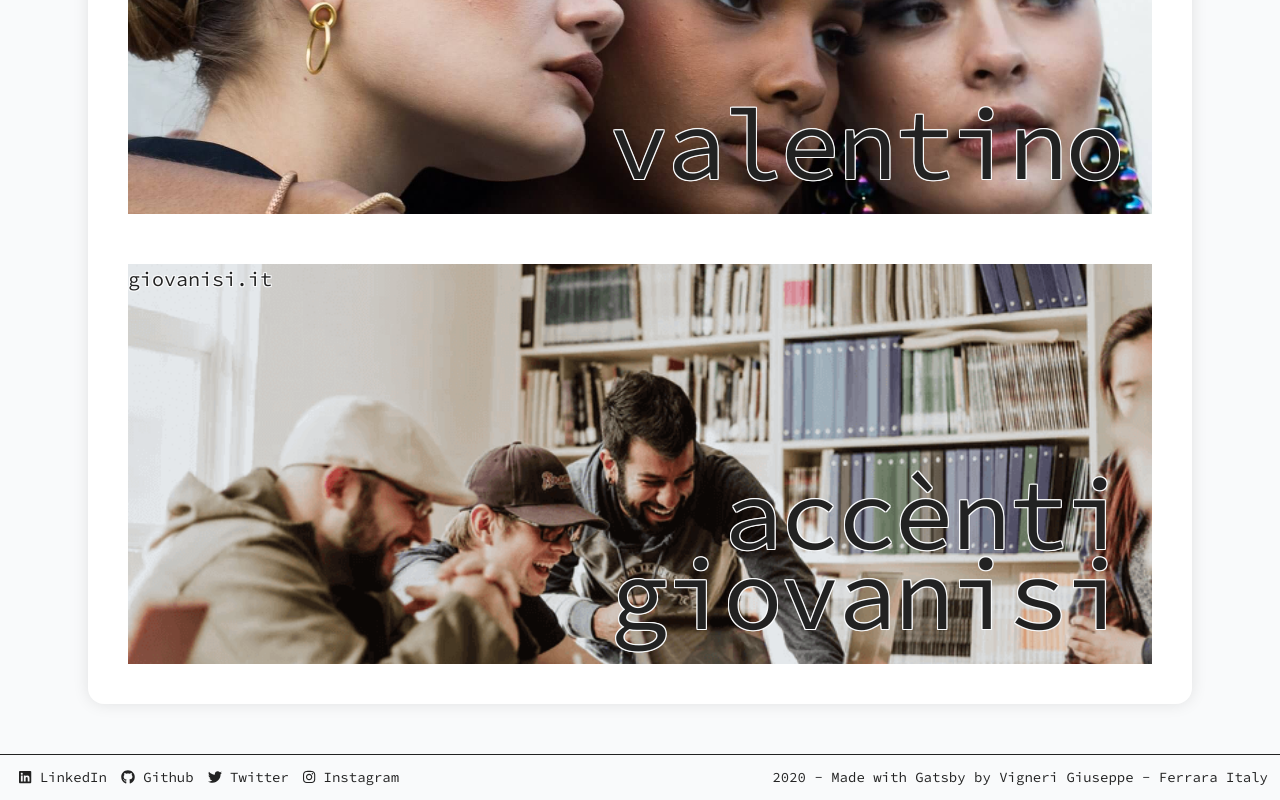
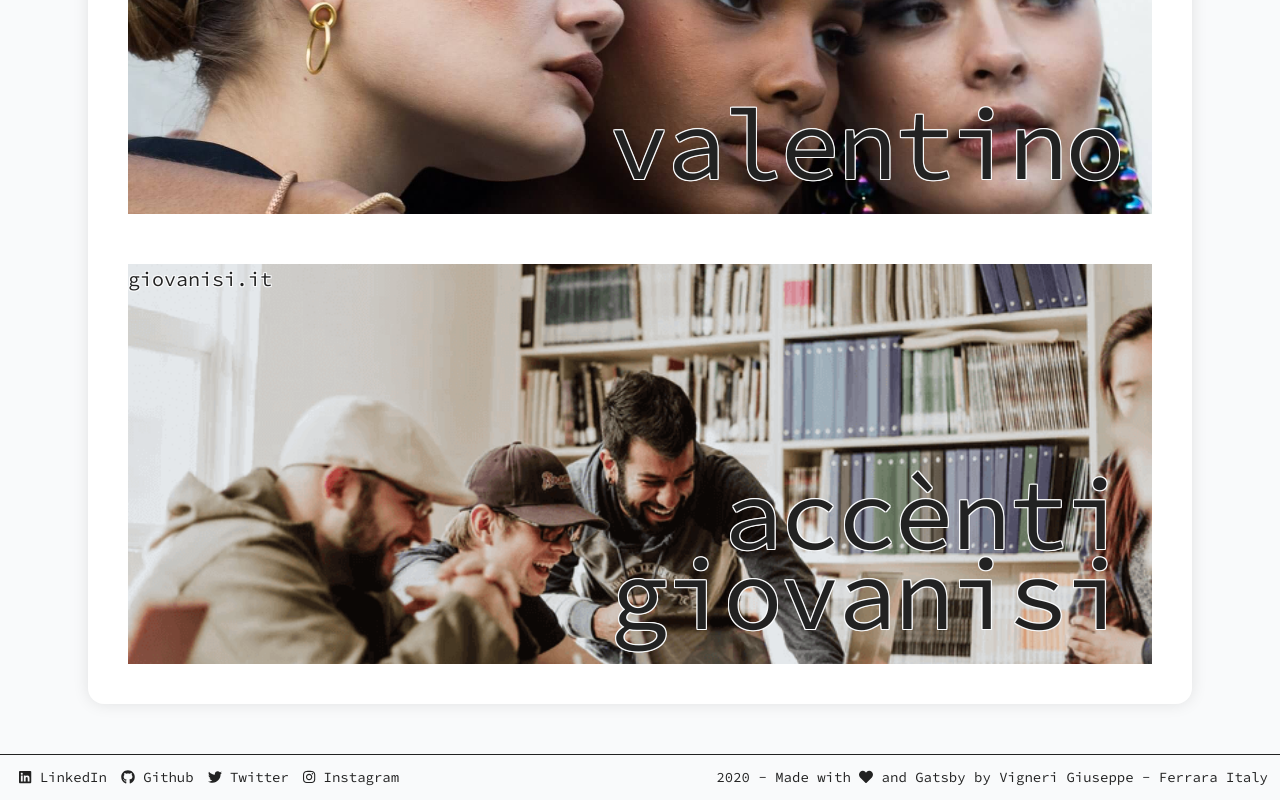
Before and after one commit to Geppe1990/vigneri.me-3.0, a Gatsby site: page / in a window 1280 px wide. Shown: the part 2242-3042 px from the top of the page. Built offline with nearby package versions, Linux system fonts and the light colour scheme; Gatsby itself is replaced by a stand-in of ours; some packages are replaced by stand-ins of ours.

Commit message:
Update footer.js

```diff
--- a/src/components/footer.js
+++ b/src/components/footer.js
@@ -1,6 +1,7 @@
 import React from "react"
 import { FontAwesomeIcon } from '@fortawesome/react-fontawesome'
 import { faLinkedin, faGithub, faTwitter, faInstagram} from '@fortawesome/free-brands-svg-icons'
+import { faHeart } from '@fortawesome/free-solid-svg-icons'
 import styled from 'styled-components';
 import colors from "./styles/globalStyles";
 
@@ -68,7 +69,7 @@ export default () => {
                 </li>
             </ul>
             <small>
-                {new Date().getFullYear()} - Made with Gatsby by Vigneri Giuseppe - Ferrara Italy
+                {new Date().getFullYear()} - Made with <FontAwesomeIcon icon={faHeart} /> and Gatsby by Vigneri Giuseppe - Ferrara Italy
             </small>
         </FOOTER>
 	)
```
